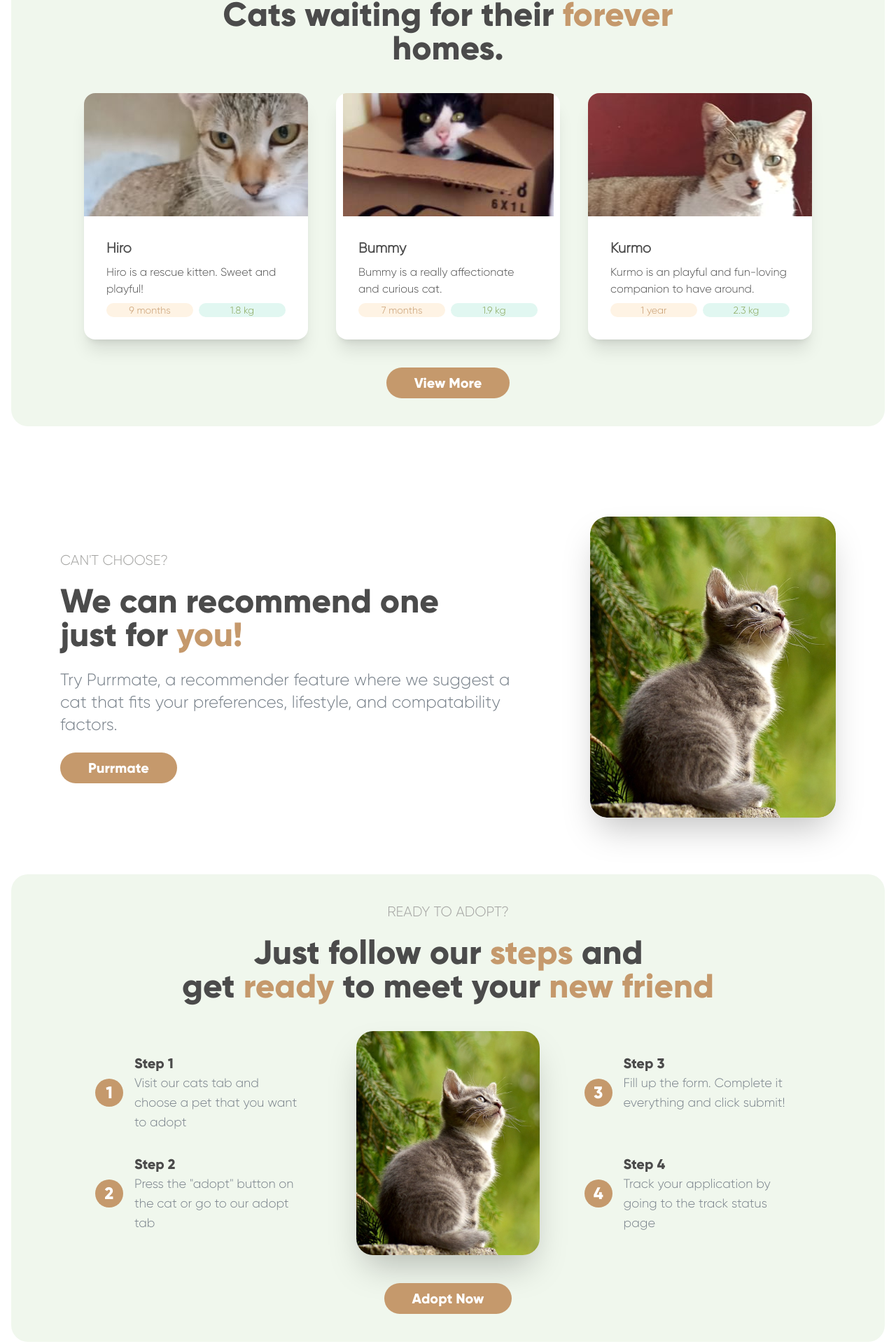
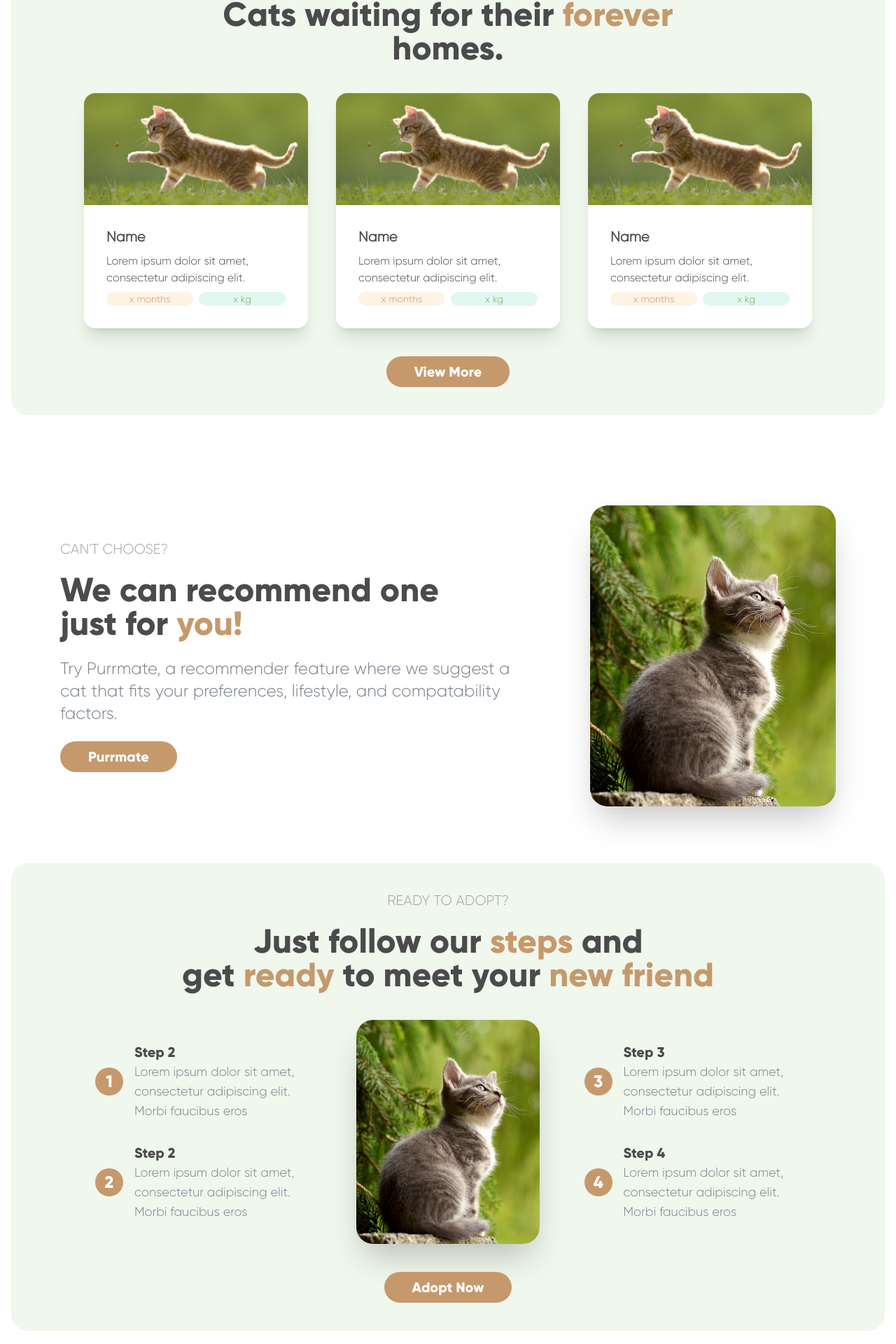
Before and after one commit to wintermelona/purrsonals, a Next.js app: page / in a window 1280 px wide. Shown: the part 1711-3631 px from the top of the page at 70% size. Built offline with nearby package versions, Linux system fonts and the light colour scheme; no server answers; the database is empty.

Commit message:
fixed fetch issue

```diff
--- a/pages/admin/cats.js
+++ b/pages/admin/cats.js
@@ -113,10 +113,12 @@ export default function Cats() {
         formData.append("description", description);
         formData.append("image", image);
         // console.log("image", image)
-        const result = await fetch('/api/cats/', {
+        const result = await fetch('/api/cats', {
             method: "POST",
             body: formData
-        }).then((res) => res.json())
+        })
+
+        const out = await result.json()
 
         // console.log("result ", result)
 
@@ -136,7 +138,7 @@ export default function Cats() {
             setImage('');
         }
 
-        alert(result.message)
+        alert(out.message)
     }
 
     const editCatHandler = (cat) => {
--- a/pages/index.js
+++ b/pages/index.js
@@ -63,19 +63,19 @@ export default function Index() {
         <div className="card absolute left-1/2 transform -translate-x-1/2 translate-y-1/2 bottom-0 z-0">
           <div className="flex justify-center items-center space-x-10 text-center">
             <div className="c1 w-56 h-44 p-6 rounded-3xl bg-white flex flex-col justify-center items-center" style={{ boxShadow: '0px 0px 10px 10px rgba(0, 0, 0, 0.08)' }}>
-              <h1 className="mb-2 text-[#C5996C] text-7xl font-gilroy">{counts.catsTotal}</h1>
+              <h1 className="mb-2 text-[#C5996C] text-7xl font-gilroy">{counts?.catsTotal}</h1>
               <p className="text-2xl">Cats</p>
             </div>
             <div className="c2 w-56 h-44 p-6 rounded-3xl bg-white flex flex-col justify-center items-center" style={{ boxShadow: '0px 0px 10px 10px rgba(0, 0, 0, 0.08)' }}>
-              <h5 className="mb-2 text-[#C5996C] text-7xl font-gilroy tracking-tight">{counts.applicationsDone}</h5>
+              <h5 className="mb-2 text-[#C5996C] text-7xl font-gilroy tracking-tight">{counts?.applicationsDone}</h5>
               <p className="text-2xl">Adopted</p>
             </div>
             <div className="c3 w-56 h-44 p-6 rounded-3xl bg-white flex flex-col justify-center items-center" style={{ boxShadow: '0px 0px 10px 10px rgba(0, 0, 0, 0.08)' }}>
-              <h5 className="mb-2 text-[#C5996C] text-7xl font-gilroy tracking-tight">{counts.applicationsOngoing}</h5>
+              <h5 className="mb-2 text-[#C5996C] text-7xl font-gilroy tracking-tight">{counts?.applicationsOngoing}</h5>
               <p className="text-2xl">Ongoing</p>
             </div>
             <div className="c4 w-56 h-44 p-6 rounded-3xl bg-white flex flex-col justify-center items-center" style={{ boxShadow: '0px 0px 10px 10px rgba(0, 0, 0, 0.08)' }}>
-              <h5 className="mb-2 text-[#C5996C] text-7xl font-gilroy tracking-tight">{counts.donationsTotal}</h5>
+              <h5 className="mb-2 text-[#C5996C] text-7xl font-gilroy tracking-tight">{counts?.donationsTotal}</h5>
               <p className="text-2xl">Donations</p>
             </div>
           </div>
@@ -113,42 +113,42 @@ export default function Index() {
           <div className="flex justify-center items-center pt-10 space-x-10">
             <div className="card w-80 shadow-xl bg-white">
               <figure>
-                <img className="w-[25rem] h-44 object-none" src="/4.png" />
+                <img src="/c2.jpg" alt="Shoes" />
               </figure>
               <div className="card-body">
-                <h2 className="card-title">Hiro</h2>
-                <p>Hiro is a rescue kitten. Sweet and playful!</p>
+                <h2 className="card-title">Name</h2>
+                <p>Lorem ipsum dolor sit amet, consectetur adipiscing elit.</p>
                 <div className="flex space-x-2">
-                  <div className="badge text-[#C5996C] bg-[#FEF3E4] border-none w-40">9 months</div>
-                  <div className="badge text-[#86A355] bg-[#E1F7F1] border-none w-40">1.8 kg</div>
+                  <div className="badge text-[#C5996C] bg-[#FEF3E4] border-none w-40">x months</div>
+                  <div className="badge text-[#86A355] bg-[#E1F7F1] border-none w-40">x kg</div>
                 </div>
               </div>
             </div>
 
             <div className="card w-80 shadow-xl bg-white">
               <figure>
-                <img className="w-[25rem] h-44 object-none" src="/6.png" />
+                <img src="/c2.jpg" alt="Shoes" />
               </figure>
               <div className="card-body">
-                <h2 className="card-title">Bummy</h2>
-                <p>Bummy is a really affectionate and curious cat.</p>
+                <h2 className="card-title">Name</h2>
+                <p>Lorem ipsum dolor sit amet, consectetur adipiscing elit.</p>
                 <div className="flex space-x-2">
-                  <div className="badge text-[#C5996C] bg-[#FEF3E4] border-none w-40">7 months</div>
-                  <div className="badge text-[#86A355] bg-[#E1F7F1] border-none w-40">1.9 kg</div>
+                  <div className="badge text-[#C5996C] bg-[#FEF3E4] border-none w-40">x months</div>
+                  <div className="badge text-[#86A355] bg-[#E1F7F1] border-none w-40">x kg</div>
                 </div>
               </div>
             </div>
 
             <div className="card w-80 shadow-xl bg-white">
               <figure>
-                <img className="w-[25rem] h-44 object-none" src="/2.png" />
+                <img src="/c2.jpg" alt="Shoes" />
               </figure>
               <div className="card-body">
-                <h2 className="card-title">Kurmo</h2>
-                <p>Kurmo is an playful and fun-loving companion to have around.</p>
+                <h2 className="card-title">Name</h2>
+                <p>Lorem ipsum dolor sit amet, consectetur adipiscing elit.</p>
                 <div className="flex space-x-2">
-                  <div className="badge text-[#C5996C] bg-[#FEF3E4] border-none w-40">1 year</div>
-                  <div className="badge text-[#86A355] bg-[#E1F7F1] border-none w-40">2.3 kg</div>
+                  <div className="badge text-[#C5996C] bg-[#FEF3E4] border-none w-40">x months</div>
+                  <div className="badge text-[#86A355] bg-[#E1F7F1] border-none w-40">x kg</div>
                 </div>
               </div>
             </div>
@@ -197,8 +197,8 @@ export default function Index() {
                     <h1 className="font-gilroy text-2xl">1</h1>
                   </div>
                   <div className="flex w-60 h-28 card my-4">
-                    <h1 className="font-gilroy text-xl">Step 1</h1>
-                    <p className="text-lg text-[#78818a]">Visit our cats tab and choose a pet that you want to adopt</p>
+                    <h1 className="font-gilroy text-xl">Step 2</h1>
+                    <p className="text-lg text-[#78818a]">Lorem ipsum dolor sit amet, consectetur adipiscing elit. Morbi faucibus eros</p>
                   </div>
                 </div>
 
@@ -208,7 +208,7 @@ export default function Index() {
                   </div>
                   <div className="flex w-60 h-28 card my-4">
                     <h1 className="font-gilroy text-xl">Step 2</h1>
-                    <p className="text-lg text-[#78818a]">Press the "adopt" button on the cat or go to our adopt tab</p>
+                    <p className="text-lg text-[#78818a]">Lorem ipsum dolor sit amet, consectetur adipiscing elit. Morbi faucibus eros</p>
                   </div>
                 </div>
               </div>
@@ -222,7 +222,7 @@ export default function Index() {
                   </div>
                   <div className="flex w-60 h-28 card my-4">
                     <h1 className="font-gilroy text-xl">Step 3</h1>
-                    <p className="text-lg text-[#78818a]">Fill up the form. Complete it everything and click submit!</p>
+                    <p className="text-lg text-[#78818a]">Lorem ipsum dolor sit amet, consectetur adipiscing elit. Morbi faucibus eros</p>
                   </div>
                 </div>
 
@@ -232,7 +232,7 @@ export default function Index() {
                   </div>
                   <div className="flex w-60 h-28 card my-4">
                     <h1 className="font-gilroy text-xl">Step 4</h1>
-                    <p className="text-lg text-[#78818a]">Track your application by going to the track status page</p>
+                    <p className="text-lg text-[#78818a]">Lorem ipsum dolor sit amet, consectetur adipiscing elit. Morbi faucibus eros</p>
                   </div>
                 </div>
               </div>
@@ -258,8 +258,7 @@ export default function Index() {
                 FAQ 1
               </div>
               <div className="collapse-content">
-                <p className="font-gilroy">Can I adopt more than 1 cat?</p>
-                <p className="font-gilroyLight">Absolutely! Just submit a separate application.</p>
+                <p>hello</p>
               </div>
             </div>
 
@@ -270,8 +269,7 @@ export default function Index() {
                 FAQ 2
               </div>
               <div className="collapse-content">
-                <p className="font-gilroy">What is my next step after submitting?</p>
-                <p className="font-gilroyLight">You will just have to wait as we will examine your answers thoroughly. You can check the status of your application through the track status page.</p>
+                <p>hello</p>
               </div>
             </div>
 
@@ -281,8 +279,7 @@ export default function Index() {
                 FAQ 3
               </div>
               <div className="collapse-content">
-                <p className="font-gilroy">I can't choose which one to adopt. What should I do?</p>
-                <p className="font-gilroyLight">If you can't decide which cat to adopt, head to our Purrmate page where we will suggest a suitable cat for you based on your answers..</p>
+                <p>hello</p>
               </div>
             </div>
 
@@ -292,8 +289,7 @@ export default function Index() {
                 FAQ 4
               </div>
               <div className="collapse-content">
-              <p className="font-gilroy">Can I donate?</p>
-                <p className="font-gilroyLight">Yes! On your top left screen, you can see the donate button. You can donate using card or gcash.</p>
+                <p>hello</p>
               </div>
             </div>
           </div>
@@ -303,7 +299,7 @@ export default function Index() {
             <h1 className="text-5xl font-gilroy">Do you have any <br />
               <span className="text-[#C5996C]">questions?</span> We'll try <br />
               to<span className="text-[#C5996C]"> answer</span> them.</h1>
-            <p className="py-6 text-2xl text-[#78818a]">Welcome to our FAQ section, where we address the most common questions and concerns our valued visitors and adoptees have.</p>
+            <p className="py-6 text-2xl text-[#78818a]">Lorem ipsum dolor sit amet, consectetur adipiscing elit. In aliquam lacus non diam vestibulum rutrum. Phasellus consequat, urna vel rutrum condimentum.</p>
           </div>
         </div>
       </div>
```
